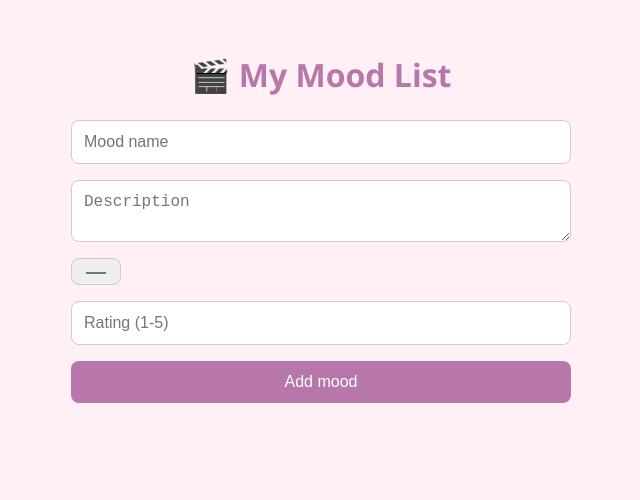
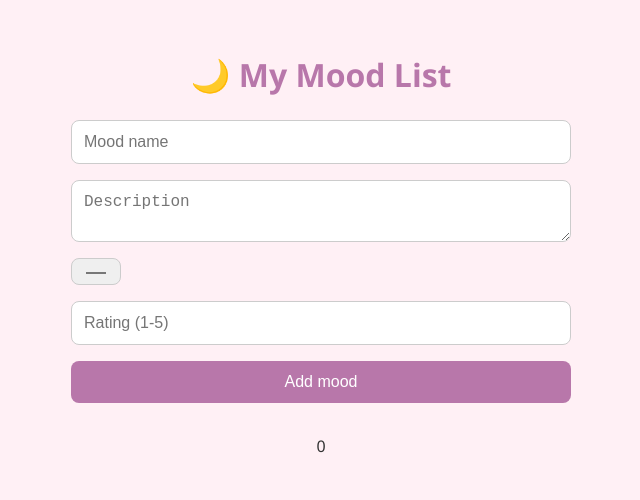
Before and after one commit to prhmalzd/hoobees, a plain HTML site: page mood.html in a window 1280 px wide. Shown: the whole page, without its empty margins (319-959 px from the left). Drawn offline with Linux system fonts and the light colour scheme.

Commit message:
Update Icon and title

```diff
--- a/mood.html
+++ b/mood.html
@@ -3,7 +3,7 @@
 <head>
   <meta charset="UTF-8" />
   <meta name="viewport" content="width=device-width, initial-scale=1.0" />
-  <title>Moods - Parham's Hobby Garden</title>
+  <title>Moods - Hobby Garden</title>
   <style>
     :root {
       --primary: #f7d6e0;
@@ -69,10 +69,17 @@
     button:hover {
       background: #964f94;
     }
+    .item-number-container {
+      width: 100%;
+      display: flex;
+      justify-content: center;
+      gap: 4px;
+      padding-bottom: 40px;
+    }
   </style>
 </head>
 <body>
-  <h1>🎬 My Mood List</h1>
+  <h1>🌙 My Mood List</h1>
   <div class="form-container">
     <input type="text" id="moodname" placeholder="Mood name" />
     <textarea id="moodDesc" placeholder="Description"></textarea>
@@ -80,10 +87,12 @@
     <input type="number" id="moodRating" placeholder="Rating (1-5)" min="1" max="5" />
     <button onclick="addmood()">Add mood</button>
   </div>
+  <div class="item-number-container"><span id="item-number">1</span></div>
   <div class="items-list" id="moodList"></div>
 
   <script>
     const moodList = document.getElementById("moodList");
+    const num = document.getElementById('item-number');
 
     function loadMood() {
       const items = JSON.parse(localStorage.getItem("mood") || "[]");
@@ -95,6 +104,7 @@
         div.innerHTML = `<strong>${item.name}</strong><br/><em>${item.desc}</em><br/>⭐ ${item.rating}/5`;
         moodList.appendChild(div);
       });
+      num.textContent = (items.length);
     }
 
     function addmood() {
```
